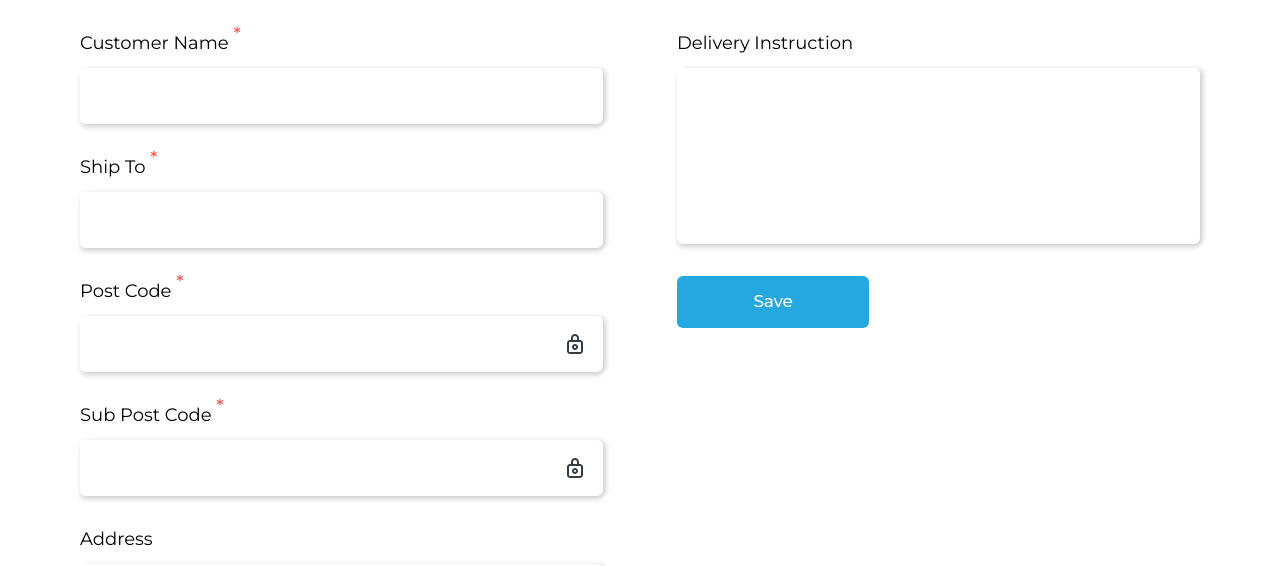
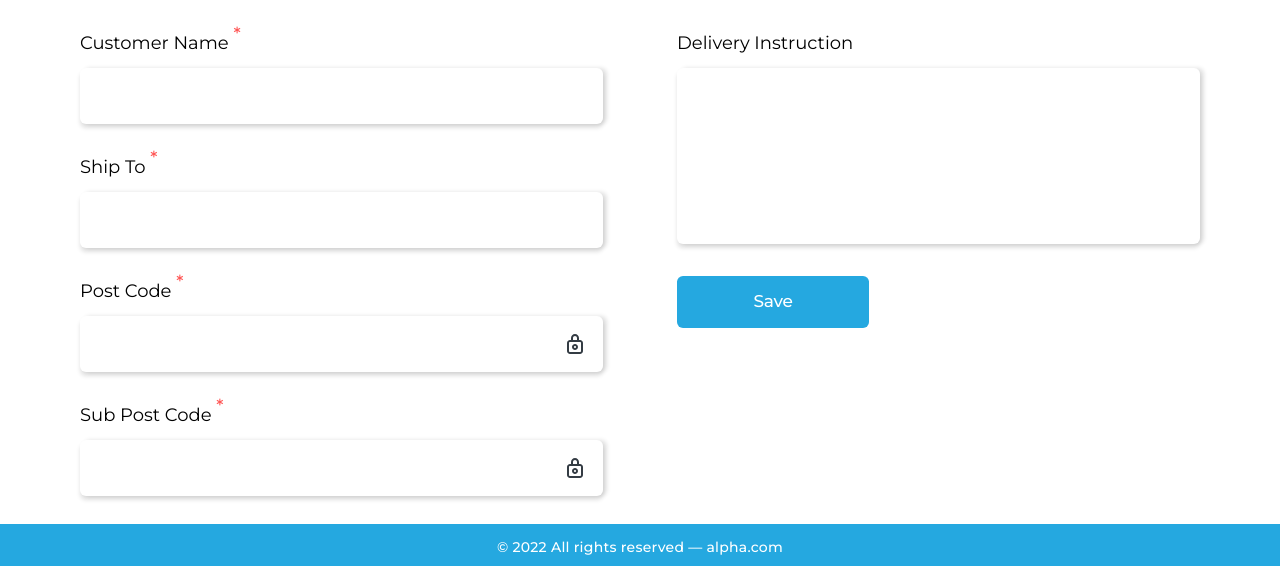
Before and after one commit to qtecsolution/alpha-html, a plain HTML site: page add-delivery.html in a window 1280 px wide. Shown: the part 228-794 px from the top of the page. Drawn offline with Linux system fonts and the light colour scheme.

Commit message:
footer fixed bottom position

```diff
--- a/add-delivery.html
+++ b/add-delivery.html
@@ -462,7 +462,7 @@
     <!-- MAIN SECTION END -->
 
     <!-- ALPHA-FOOTER START -->
-    <footer class="footer">
+    <footer class="footer fixed-bottom">
         <p class="copyright-text">
             &copy; 2022 All rights reserved &mdash; alpha.com
         </p>
```
Also changed, not shown: add-driver.html (+1 -1 lines), add-user.html (+1 -1 lines), delivery-list.html (+1 -1 lines), driver-list.html (+1 -1 lines), edit-profile.html (+1 -1 lines), edit-user.html (+1 -1 lines), index.html (+1 -1 lines), show-route.html (+1 -1 lines), user-list.html (+1 -1 lines).
